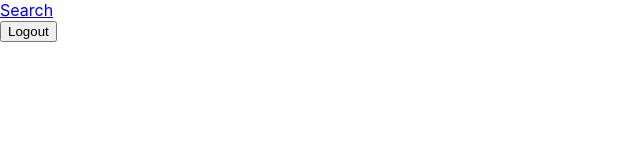
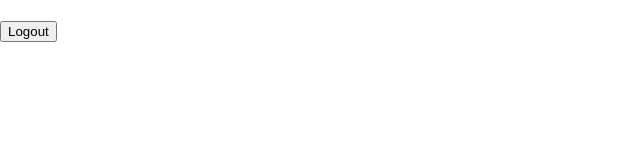
Before and after one commit to debersole81/audiophile, a React (Create React App) app: page /dashboard in a window 1280 px wide. Shown: the top 160 px of the page, without its empty margins (0-640 px from the left). Built offline with nearby package versions, Linux system fonts and the light colour scheme.

Commit message:
Imported Collection component

```diff
--- a/src/components/Dashboard.js
+++ b/src/components/Dashboard.js
@@ -1,6 +1,7 @@
 import React from "react";
 import { useHistory, Link, Route, Switch } from "react-router-dom";
 import Search from "./Search";
+import Collection from "./Collection";
 
 function Dashboard (props) {
 
@@ -13,7 +14,6 @@ function Dashboard (props) {
 
     return(
         <div>
-            <Link to="/dashboard/search"> Search </Link>
             <Switch>
                 <Route exact path="/collection" />
                 <Route exact path="/wishlist" />
```
